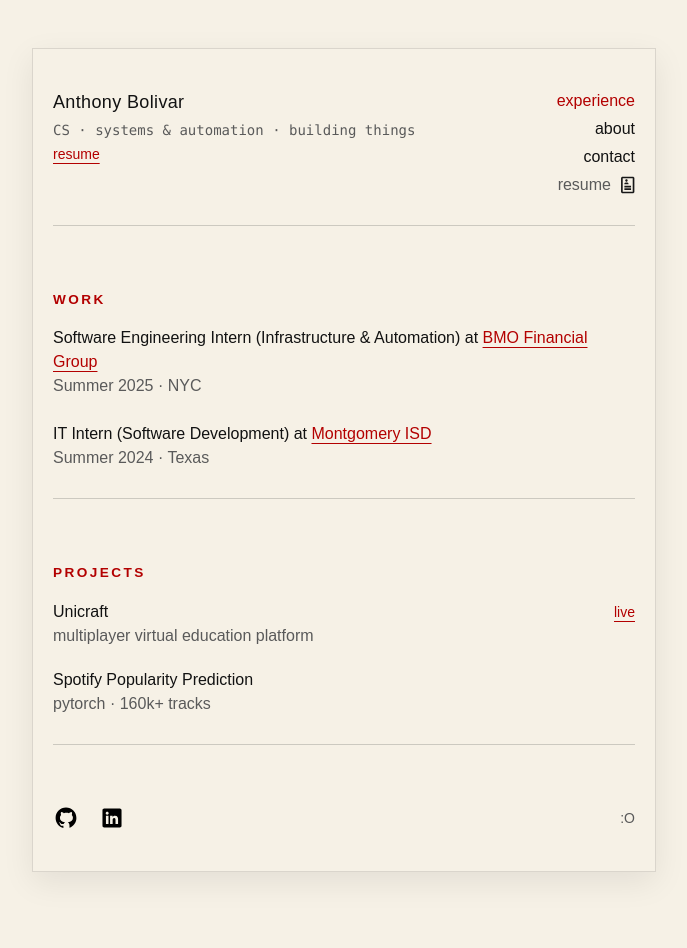
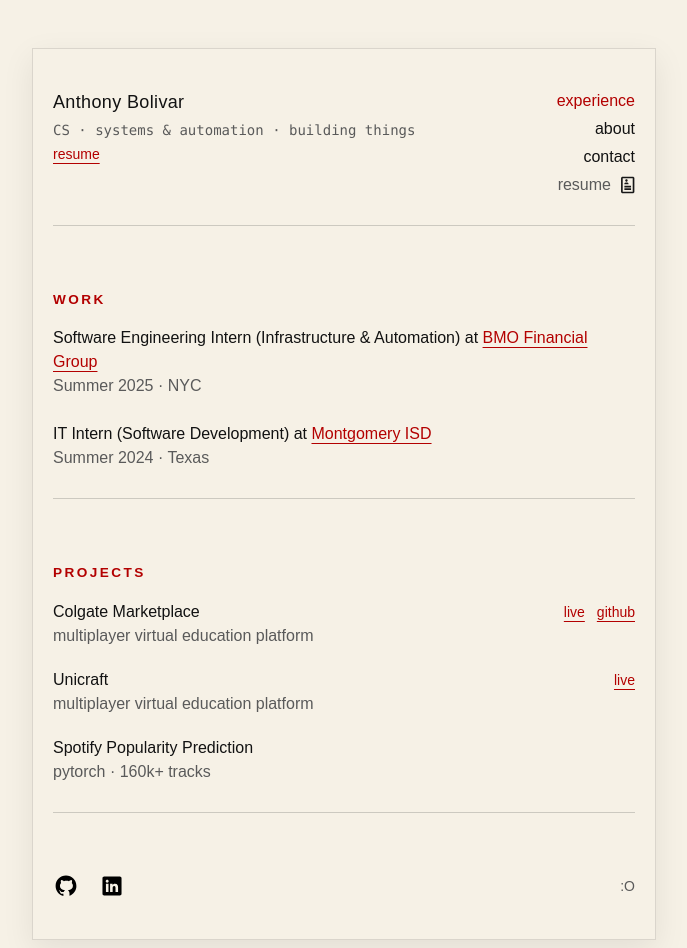
Before and after one commit to tonybolivar/personal-website, a Next.js app: page / in a window 1280 px wide. Shown: the whole page, without its empty margins (296-983 px from the left). Before the commit the page ends 880 px from the top, so only its background shows below. Built offline with nearby package versions, Linux system fonts and the light colour scheme; a web font is replaced by a local one.

Commit message:
Colgate Marketplace

```diff
--- a/app/page.js
+++ b/app/page.js
@@ -26,6 +26,12 @@ const WORK = [
 ];
 
 const PROJECTS = [
+  {
+    name: "Colgate Marketplace",
+    meta: "multiplayer virtual education platform",
+    live: "https://www.colgatemarket.com/",
+    github: "https://github.com/tonybolivar/colgate-marketplace",
+  },
   {
     name: "Unicraft",
     meta: "multiplayer virtual education platform",
```
